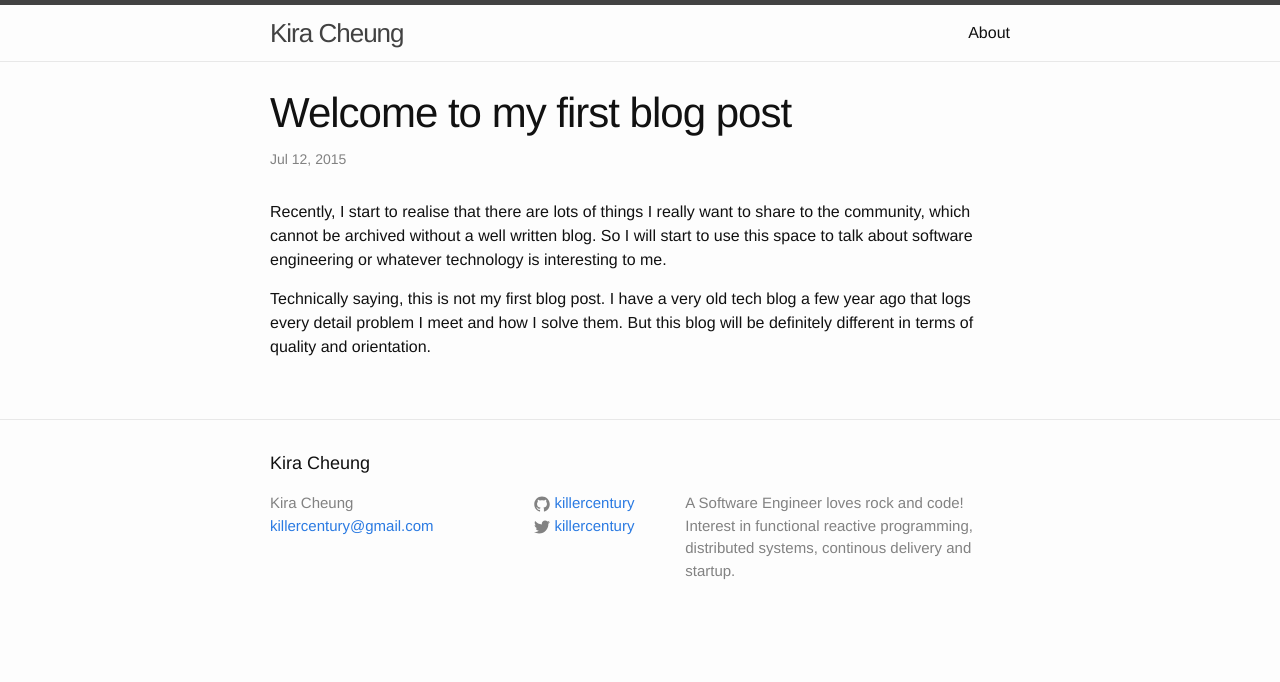
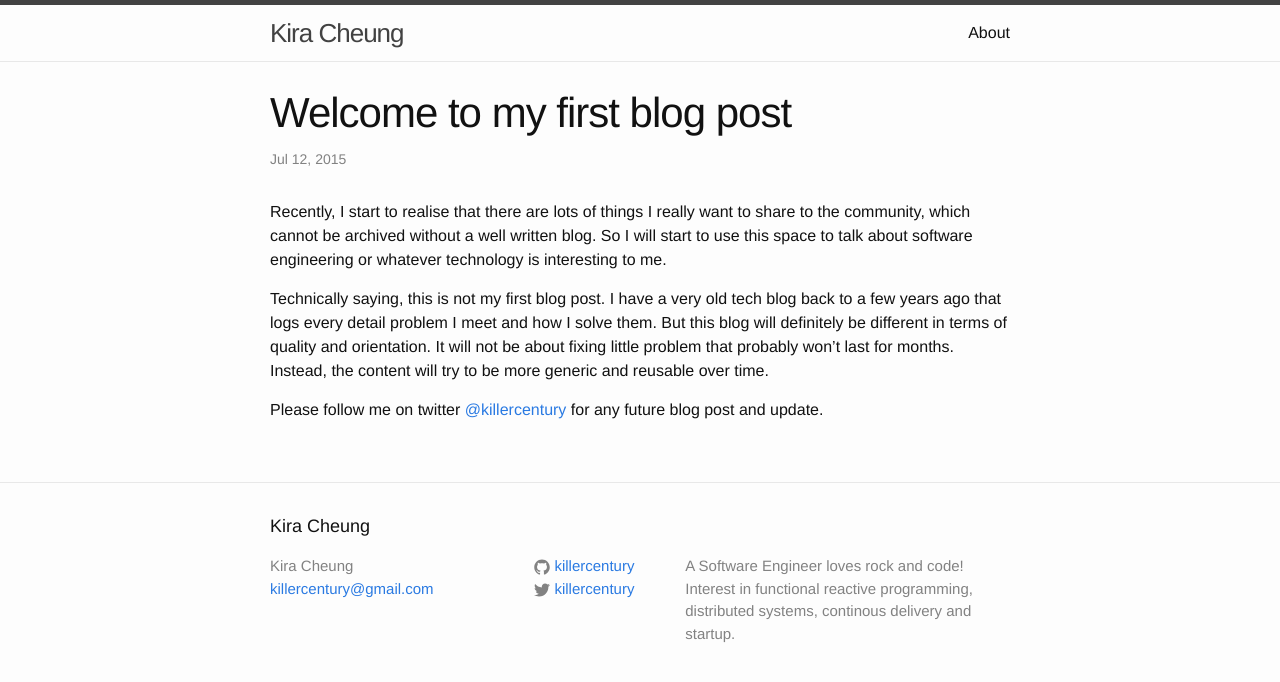
Before and after one commit to killercentury/killercentury.github.io, a Jekyll site: the page built from _posts/2015-07-12-welcome-to-my-first-blog-post.markdown, in a window 1280 px wide. Shown: the top 682 px of the page. Built offline with Jekyll 4.4.1, drawn with Linux system fonts in a browser that asks for light colours.

Commit message:
further update to first blog post

```diff
--- a/_posts/2015-07-12-welcome-to-my-first-blog-post.markdown
+++ b/_posts/2015-07-12-welcome-to-my-first-blog-post.markdown
@@ -5,4 +5,6 @@ date:   2015-07-12 21:26:24
 ---
 Recently, I start to realise that there are lots of things I really want to share to the community, which cannot be archived without a well written blog. So I will start to use this space to talk about software engineering or whatever technology is interesting to me.
 
-Technically saying, this is not my first blog post. I have a very old tech blog a few year ago that logs every detail problem I meet and how I solve them. But this blog will be definitely different in terms of quality and orientation.
+Technically saying, this is not my first blog post. I have a very old tech blog back to a few years ago that logs every detail problem I meet and how I solve them. But this blog will  definitely be different in terms of quality and orientation. It will not be about fixing little problem that probably won't last for months. Instead, the content will try to be more generic and reusable over time.
+
+Please follow me on twitter [@killercentury](https://twitter.com/killercentury) for any future blog post and update.
```
